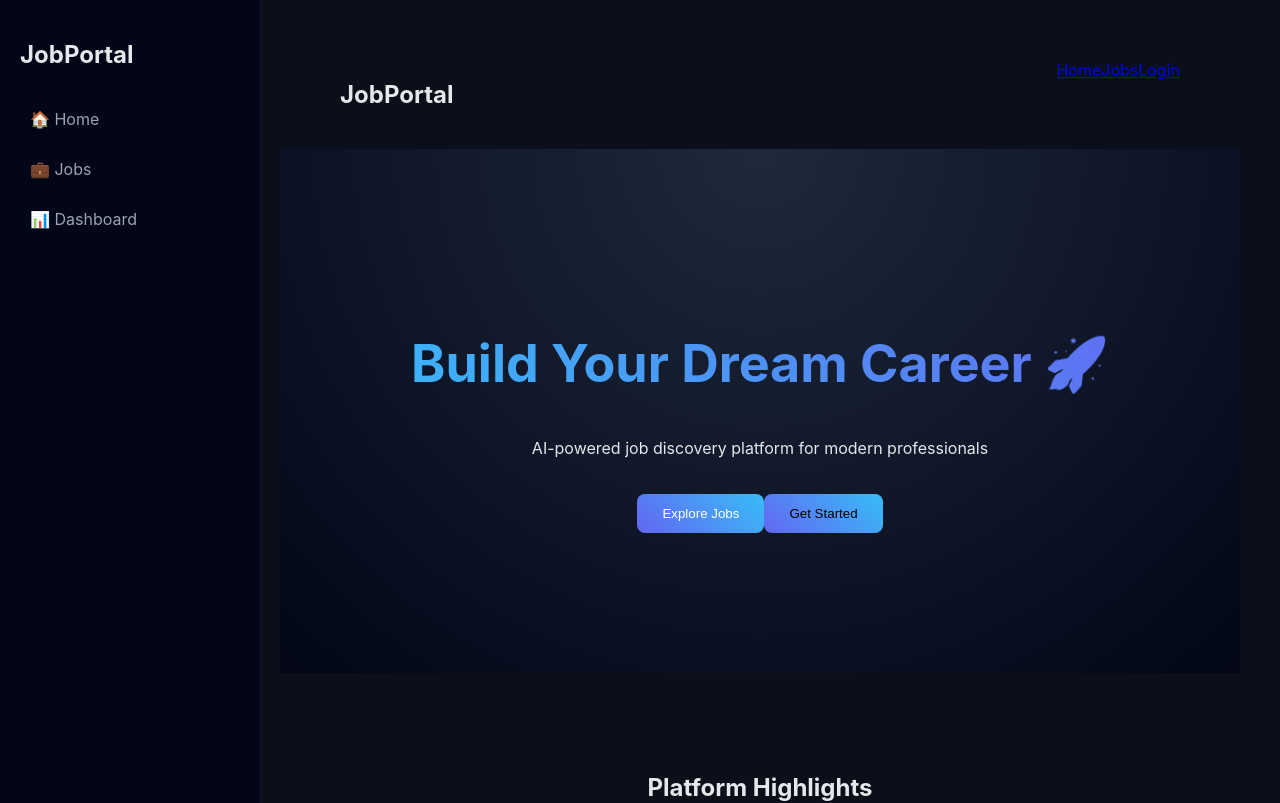
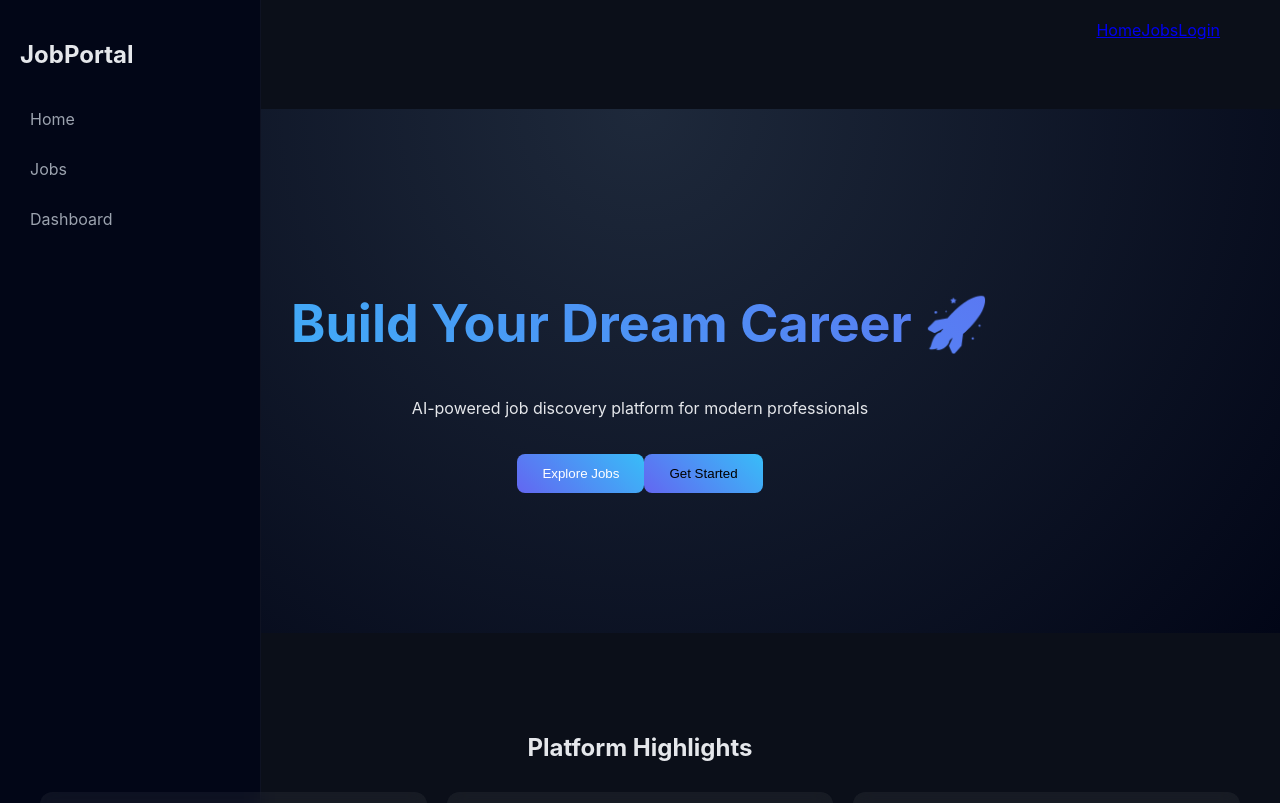
Before and after one commit to tusharbisen01/Job-Listing-Portal-app, a React (Vite) app in the folder Frontend/: page / in a window 1280 px wide. Shown: the top 803 px of the page. Built offline with nearby package versions, Linux system fonts and the light colour scheme.

Commit message:
Update Layout.jsx

```diff
--- a/Frontend/src/components/Layout.jsx
+++ b/Frontend/src/components/Layout.jsx
@@ -1,25 +1,10 @@
-import { Link } from "react-router-dom";
+import Sidebar from "./Sidebar";
 
 export default function Layout({ children }) {
   return (
-    <div className="app-layout">
-
-      {/* SIDEBAR */}
-      <aside className="sidebar">
-        <h2 className="logo">JobPortal</h2>
-
-        <nav>
-          <Link to="/">🏠 Home</Link>
-          <Link to="/jobs">💼 Jobs</Link>
-          <Link to="/dashboard">📊 Dashboard</Link>
-        </nav>
-      </aside>
-
-      {/* MAIN CONTENT */}
-      <main className="main-content">
-        {children}
-      </main>
-
+    <div className="layout">
+      <Sidebar />
+      <main className="content">{children}</main>
     </div>
   );
 }
```
